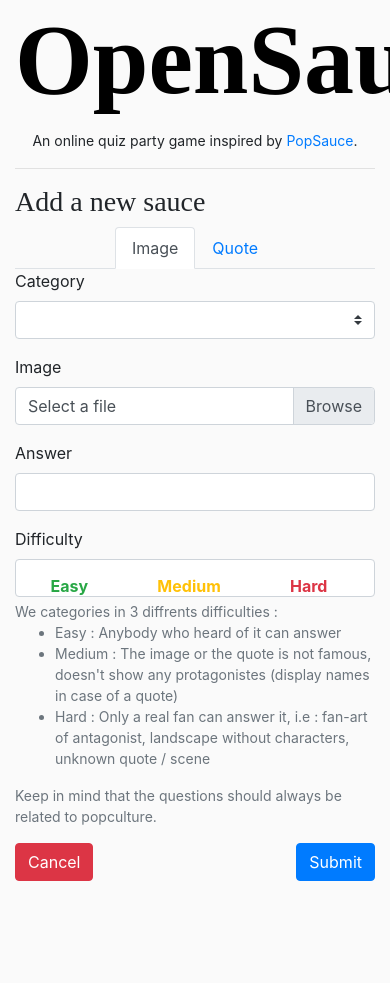
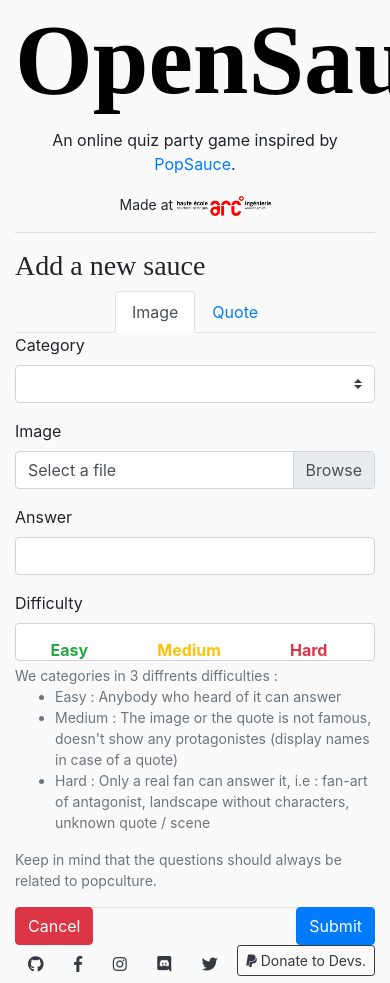
Before and after one commit to opensauceproject/OpenSauce, a Django app: page /add/ in a window 390 px wide; the page is wider, and only the part inside the window is pictured. Before the commit the page ends 881 px from the top of that part, so only its background shows below. Run offline with Django 3.2, Linux system fonts and the light colour scheme; data comes from the database, SQL or seed files in the repository; parts of the project's set-up code (start-up, migrations or seed data) failed here and were passed over; some libraries are stand-ins or nearby versions; some web fonts are replaced.

Commit message:
Footer is done in splitted file and responsive

```diff
--- a/opensauceapp/static/ressources/css/style.css
+++ b/opensauceapp/static/ressources/css/style.css
@@ -3,7 +3,10 @@
 */
 html, body {
 	background-color: #FAFAFA;
+	height: 100%;
+	margin: 0;
 }
+
 
 h1 {
 	font-size: 100px;
@@ -23,10 +26,11 @@
 	cursor: pointer;
 }
 
+.content {
+	min-height: calc(100vh - 75px);
+  }
 .footer {
-	position: absolute;
-	height: 50px;
-	bottom: 0;
+	height: 30px;
 }
 
 @font-face {
@@ -38,3 +42,7 @@
 		url("http://db.onlinewebfonts.com/t/d0374bf16da70eff39d6f085935f8882.ttf") format("truetype"),
 		url("http://db.onlinewebfonts.com/t/d0374bf16da70eff39d6f085935f8882.svg#DTLProkyonST") format("svg");
 }
+
+.hide-if-overflow {
+	overflow:hidden;
+}
--- a/opensauceapp/templates/opensauceapp/add.html
+++ b/opensauceapp/templates/opensauceapp/add.html
@@ -14,7 +14,7 @@
 {% endblock %}
 
 {% block content %}
-<div class="container">
+<div class="container content">
 	{% include 'opensauceapp/title.html' %}
 	<h3>Add a new sauce</h3>
 	{% csrf_token %}
@@ -100,4 +100,10 @@
 		</div>
 	</form>
 </div>
+
+
+
+{% include 'opensauceapp/footer.html' %}
+
+
 {% endblock %}
--- /dev/null
+++ b/opensauceapp/templates/opensauceapp/footer.html
@@ -0,0 +1,23 @@
+{% load static %}
+
+<div class="container">
+    <div class="footer">
+        <hr>
+        <span class="float-left">
+            <a role="button" href="https://github.com/HE-Arc/OpenSauce" class="btn btn-white text-dark"><i class="fab fa-github"></i></a>
+            <a role="button" href="#" class="btn btn-white text-dark"><i class="fab fa-facebook-f"></i></a>
+            <a role="button" href="#" class="btn btn-white text-dark"><i class="fab fa-instagram"></i></a>
+            <a role="button" href="https://discord.gg/zXFjYaz" class="btn btn-white text-dark"><i class="fab fa-discord"></i></a>
+            <a role="button" href="https://twitter.com/OpenSauceApp" class="btn btn-white text-dark"><i class="fab fa-twitter"></i></a>
+        </span>
+        <span class="float-right">
+            <form action="https://www.paypal.com/cgi-bin/webscr" method="post" target="_top" class="float-right">
+                <form action="https://www.paypal.com/cgi-bin/webscr" method="post" target="_top">
+                    <input type="hidden" name="cmd" value="_s-xclick" />
+                    <input type="hidden" name="hosted_button_id" value="A7QDMRLC42M8W" />
+                    <button type="input" class="btn btn-outline-dark btn-sm" target="_blank" href="https://www.paypalobjects.com/en_US/i/btn/btn_donate_SM.gif" name="submit"><i class="fab fa-paypal"></i> Donate to Devs.</button>
+                </form>
+            </form>
+        </span>
+    </div>
+</div>
--- a/opensauceapp/templates/opensauceapp/title.html
+++ b/opensauceapp/templates/opensauceapp/title.html
@@ -1,7 +1,14 @@
+{% load static %}
 <h1 class="text-center"><a href="/">OpenSauce</a></h1>
 <div class="text-center w-100">
+	<p>
+		An online quiz party game inspired by <a href="http://popsauce.sparklinlabs.com/">PopSauce</a>.
+	</p>
 	<small>
-		An online quiz party game inspired by <a href="http://popsauce.sparklinlabs.com/">PopSauce</a>.
-	</small>
+		Made at <a role="button" href="https://www.he-arc.ch/">
+				<img height="20" src="{% static 'ressources/img/hearc_logo.png' %}" />
+				</a>
+			</small>
+
 </div>
 <hr>
```
Also changed, not shown: opensauceapp/templates/opensauceapp/index.html (+7 -32 lines).
